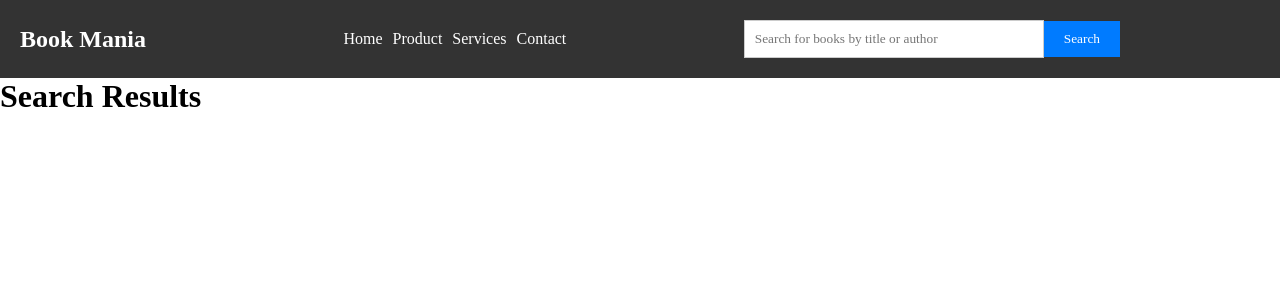
After one commit to Mughal72/Book_Website, a Flask app: template Practice/templates/search_results.html in a window 1280 px wide. The commit adds this page. Shown: the top 300 px of the page. Run offline with Flask 3, Linux system fonts and the light colour scheme; the template is opened without the code that fills it, so the values that code supplies are empty; some libraries are stand-ins or nearby versions.

Commit message:
Add files via upload

```diff
--- /dev/null
+++ b/Practice/templates/search_results.html
@@ -0,0 +1,174 @@
+<!DOCTYPE html>
+<html lang="en">
+<head>
+    <meta charset="UTF-8">
+    <meta name="viewport" content="width=device-width, initial-scale=1.0">
+    <style>
+* {
+  margin: 0;
+  padding: 0;
+  box-sizing: border-box;
+  font-family: 'Cambo', serif;
+}
+       .header {
+            background-color: #333;
+            color: #fff;
+            padding: 20px;
+
+        }
+        .nav {
+            display: flex;
+            justify-content: space-between;
+            align-items: center;
+             max-width: 1100px;
+              margin: 10 auto;
+               display: flex;
+              height: 100%;
+
+        }
+
+        .nav_logo {
+            color: #fff;
+            font-size: 24px;
+            font-weight: bold;
+            text-decoration: none;
+        }
+
+        .nav_items {
+            list-style: none;
+            margin: 0;
+            padding: 0;
+            display: flex;
+            align-items: center;
+        }
+
+        .nav_item {
+            margin-left: 10px;
+             display: flex;
+              height: 100%;
+              align-items: center;
+              justify-content: space-between;
+        }
+
+        .nav_link {
+            color: #fff;
+            text-decoration: none;
+            margin-left: 10px;
+        }
+
+        .front {
+            text-align: center;
+            margin-top: 100px;
+            font-size: 24px;
+        }
+
+    .nav_link:hover {
+  color: #d9d9d9;
+}
+/* Add styles for the search bar */
+.search-form {
+    display: flex;
+    align-items: center;
+}
+
+.search-form input[type="text"] {
+    padding: 10px;
+    width: 300px;
+    border: 1px solid #ccc;
+}
+
+.search-form button {
+    background-color: #007bff;
+    color: white;
+    border: none;
+    padding: 10px 20px;
+    cursor: pointer;
+}
+
+        /* Style for the search results container */
+        .search-results {
+            display: grid;
+            grid-template-columns: repeat(auto-fill, minmax(200px, 1fr));
+            gap: 20px;
+            list-style-type: none;
+            padding: 0;
+        }
+
+        /* Style for each search result item */
+        .search-result {
+            border: 1px solid #ddd;
+            padding: 10px;
+            text-align: center;
+            background-color: #2b353f;
+        }
+
+        /* Style for the book cover image */
+        .book-image {
+            max-width: 100%;
+            height: auto;
+        }
+
+        /* Style for book title */
+        .book-title {
+            font-weight: bold;
+            margin-top: 5px;
+            color: white;
+        }
+
+        /* Style for author name */
+        .author-name {
+            margin-top: 5px;
+            color: pink;
+            font-size: 18px;
+        }
+
+        /* Style for ratings */
+        .ratings {
+            color: #FFA500;
+            margin-top: 5px;
+        }
+    </style>
+    <title>Search Results</title>
+</head>
+<body>
+    <header class="header">
+        <nav class="nav">
+            <a href="#" class="nav_logo">Book Mania</a>
+            <ul class="nav_items">
+                <li class="nav_item">
+                    <a href="#" class="nav_link">Home</a>
+                    <a href="#" class="nav_link">Product</a>
+                    <a href="#" class="nav_link">Services</a>
+                    <a href="#" class="nav_link">Contact</a>
+                </li>
+            </ul>
+            <form action="/search" method="POST" class="search-form">
+                <input type="text" name="search_query" id="search_query" placeholder="Search for books by title or author">
+                <button type="submit">Search</button>
+            </form>
+        </nav>
+    </header>
+
+    <h1>Search Results</h1>
+
+    <ul class="search-results">
+        {% for result in search_results.iterrows() %}
+        <li class="search-result">
+            <!-- Display the book image -->
+            <img class="book-image" src="{{ result[1]['Image-URL'] }}" alt="Book Cover">
+
+            <!-- Display the book title -->
+            <p class="book-title">{{ result[1]['Book-Title'] }}</p><br><br>
+
+            <!-- Display the author name -->
+            <p class="author-name">Author: {{ result[1]['Author-Name'] }}</p>
+
+            <!-- Display the ratings -->
+            <p class="ratings">Ratings: {{ result[1]['Ratings'] }}</p>
+
+            <!-- Add more information here if needed -->
+        </li>
+        {% endfor %}
+    </ul>
+</body>
+</html>
--- a/Practice/templates/welcome.html
+++ b/Practice/templates/welcome.html
@@ -28,6 +28,12 @@
         </div>
       </li>
     </ul>
+      <form action="/search" method="POST" class="search-form">
+                <input type="text" name="search_query" id="search_query" placeholder="Search for books by title or author">
+                <button type="submit">Search</button>
+            </form>
+
+
   </nav>
 </header>
 
```
Also changed, not shown: Practice/templates/index.html (+25 -3 lines), Practice/templates/not_in_stock.html (added, +146 -0 lines), Practice/templates/profile.html (+110 -0 lines).
